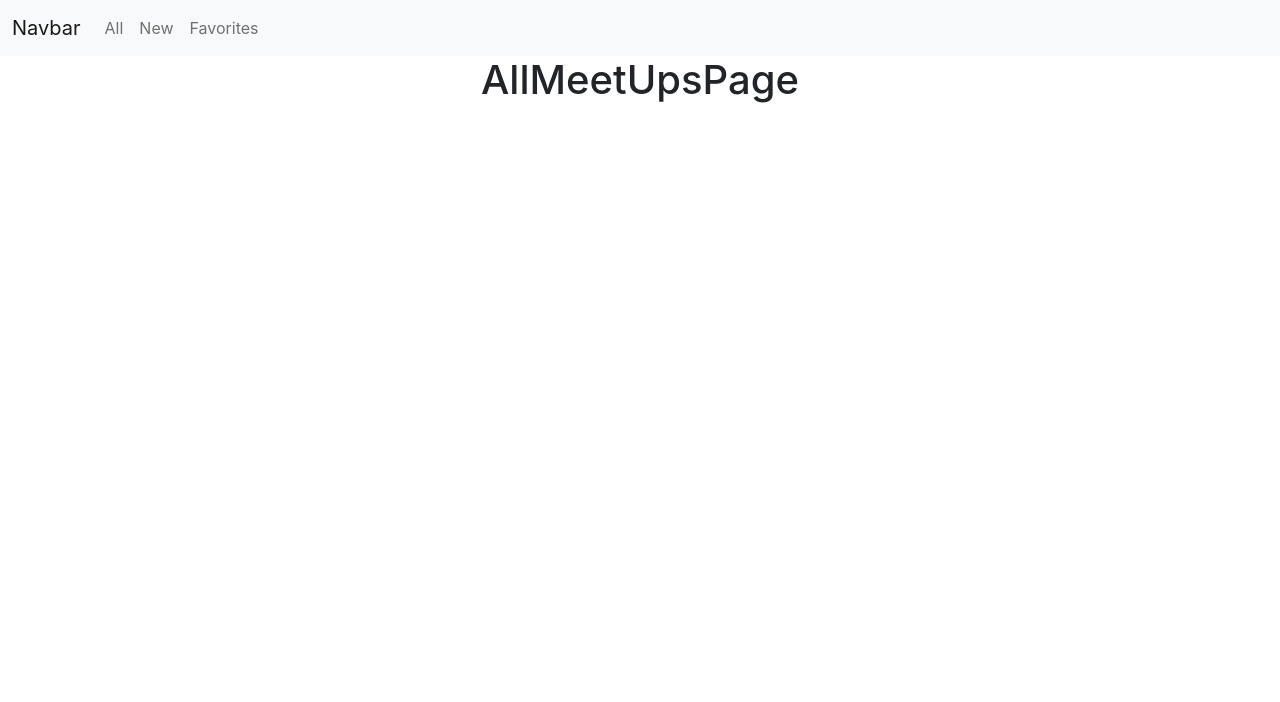
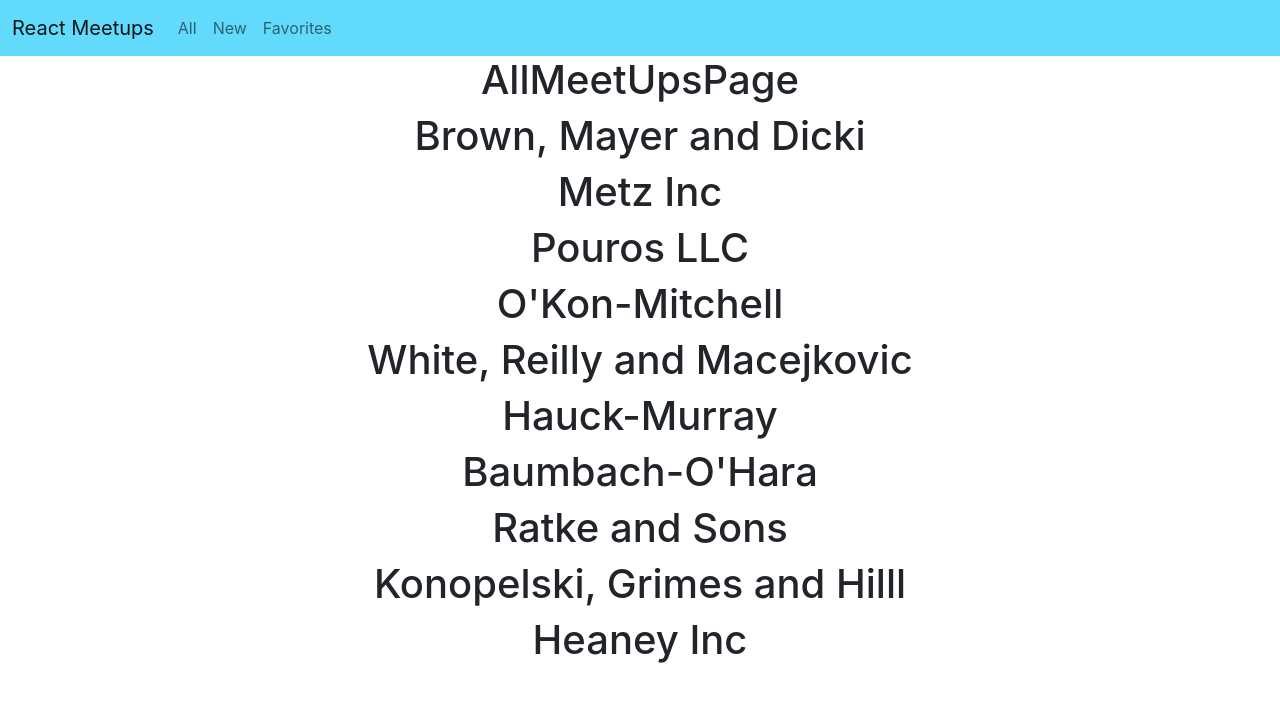
Before and after one commit to riasadrion/react-meetup, a React (Create React App) app: page / in a window 1280 px wide. Shown: the top 702 px of the page. Built offline with nearby package versions, Linux system fonts and the light colour scheme.

Commit message:
Meetups components created

```diff
--- a/src/components/layout/MainNavigation.js
+++ b/src/components/layout/MainNavigation.js
@@ -2,14 +2,14 @@ import { Link } from 'react-router-dom'
 function MainNavigation() {
     return (
         <div>
-           <nav class="navbar navbar-expand-lg navbar-light bg-light">
+           <nav className="navbar navbar-expand-md navbar-light" style={{backgroundColor: "#61dafb"}}>
                 <div class="container-fluid">
-                    <Link className="navbar-brand">Navbar</Link>
+                    <Link className="navbar-brand">React Meetups</Link>
                     <button class="navbar-toggler" type="button" data-bs-toggle="collapse" data-bs-target="#navbarNavAltMarkup" aria-controls="navbarNavAltMarkup" aria-expanded="false" aria-label="Toggle navigation">
-                    <span class="navbar-toggler-icon"></span>
+                    <span className="navbar-toggler-icon"></span>
                     </button>
-                    <div class="collapse navbar-collapse" id="navbarNavAltMarkup">
-                    <div class="navbar-nav">
+                    <div className="collapse navbar-collapse" id="navbarNavAltMarkup">
+                    <div className="navbar-nav">
                         <Link to="/" className="nav-link">All</Link>
                         <Link to="/new-meetup" className="nav-link">New</Link>
                         <Link to="/favorites" className="nav-link">Favorites</Link>
--- /dev/null
+++ b/src/components/layout/meetups/MeetupItem.js
@@ -0,0 +1,9 @@
+function MeetupItem(props) {
+    return (
+        <div>
+            <h1>{props.meetup.title}</h1>
+        </div>
+    )
+}
+
+export default MeetupItem
--- /dev/null
+++ b/src/components/layout/meetups/MeetupList.js
@@ -0,0 +1,11 @@
+import MeetupItem from "./MeetupItem"
+
+function MeetupList(props) {
+    return (
+        <div>
+            {props.meetups.map((meetup) => <MeetupItem meetup={meetup} key={meetup.id} />)}
+        </div>
+    )
+}
+
+export default MeetupList
--- a/src/pages/AllMeetups.js
+++ b/src/pages/AllMeetups.js
@@ -1,7 +1,82 @@
+import MeetupList from "../components/layout/meetups/MeetupList";
+
+const DATA = [
+    {
+        "id": 1,
+        "title": "Brown, Mayer and Dicki",
+        "descr": "Pellentesque at nulla. Suspendisse potenti. Cras in purus eu magna vulputate luctus.",
+        "image": "http://dummyimage.com/x100.png/dddddd/000000",
+        "time": "8/12/2020"
+      },
+      {
+        "id": 2,
+        "title": "Metz Inc",
+        "descr": "Morbi porttitor lorem id ligula. Suspendisse ornare consequat lectus. In est risus, auctor sed, tristique in, tempus sit amet, sem.",
+        "image": "http://dummyimage.com/x100.png/5fa2dd/ffffff",
+        "time": "8/27/2020"
+      },
+      {
+        "id": 3,
+        "title": "Pouros LLC",
+        "descr": "Praesent id massa id nisl venenatis lacinia. Aenean sit amet justo. Morbi ut odio.",
+        "image": "http://dummyimage.com/x100.png/ff4444/ffffff",
+        "time": "6/27/2021"
+      },
+      {
+        "id": 4,
+        "title": "O'Kon-Mitchell",
+        "descr": "Cras non velit nec nisi vulputate nonummy. Maecenas tincidunt lacus at velit. Vivamus vel nulla eget eros elementum pellentesque.",
+        "image": "http://dummyimage.com/x100.png/5fa2dd/ffffff",
+        "time": "5/9/2021"
+      },
+      {
+        "id": 5,
+        "title": "White, Reilly and Macejkovic",
+        "descr": "Curabitur at ipsum ac tellus semper interdum. Mauris ullamcorper purus sit amet nulla. Quisque arcu libero, rutrum ac, lobortis vel, dapibus at, diam.",
+        "image": "http://dummyimage.com/x100.png/dddddd/000000",
+        "time": "11/8/2020"
+      },
+      {
+        "id": 6,
+        "title": "Hauck-Murray",
+        "descr": "Aliquam quis turpis eget elit sodales scelerisque. Mauris sit amet eros. Suspendisse accumsan tortor quis turpis.",
+        "image": "http://dummyimage.com/x100.png/ff4444/ffffff",
+        "time": "5/11/2021"
+      },
+      {
+        "id": 7,
+        "title": "Baumbach-O'Hara",
+        "descr": "Duis consequat dui nec nisi volutpat eleifend. Donec ut dolor. Morbi vel lectus in quam fringilla rhoncus.",
+        "image": "http://dummyimage.com/x100.png/5fa2dd/ffffff",
+        "time": "6/6/2021"
+      },
+      {
+        "id": 8,
+        "title": "Ratke and Sons",
+        "descr": "Mauris enim leo, rhoncus sed, vestibulum sit amet, cursus id, turpis. Integer aliquet, massa id lobortis convallis, tortor risus dapibus augue, vel accumsan tellus nisi eu orci. Mauris lacinia sapien quis libero.",
+        "image": "http://dummyimage.com/x100.png/ff4444/ffffff",
+        "time": "2/13/2021"
+      },
+      {
+        "id": 9,
+        "title": "Konopelski, Grimes and Hilll",
+        "descr": "Quisque id justo sit amet sapien dignissim vestibulum. Vestibulum ante ipsum primis in faucibus orci luctus et ultrices posuere cubilia Curae; Nulla dapibus dolor vel est. Donec odio justo, sollicitudin ut, suscipit a, feugiat et, eros.",
+        "image": "http://dummyimage.com/x100.png/dddddd/000000",
+        "time": "5/20/2021"
+      },
+      {
+        "id": 10,
+        "title": "Heaney Inc",
+        "descr": "Nullam porttitor lacus at turpis. Donec posuere metus vitae ipsum. Aliquam non mauris.",
+        "image": "http://dummyimage.com/x100.png/5fa2dd/ffffff",
+        "time": "7/23/2020"
+      }
+];
 function AllMeetUpsPage() {
     return (
         <div>
             <h1>AllMeetUpsPage</h1>
+            <MeetupList meetups={DATA}/>
         </div>
     )
 }
```
